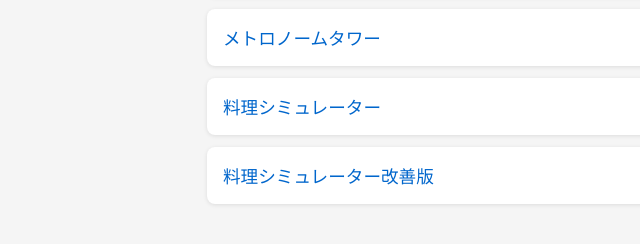
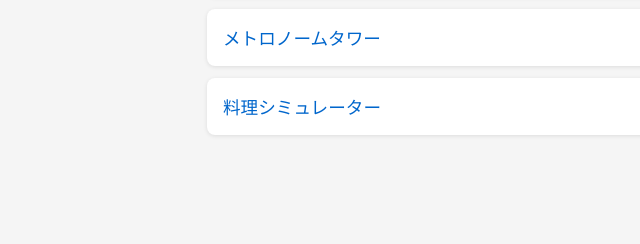
Before and after one commit to AsukaNuno/game, a plain HTML site: page index.html in a window 1280 px wide. Shown: the part 148-392 px from the top of the page, without its empty margins (193-833 px from the left). Drawn offline with Linux system fonts and the light colour scheme.

Commit message:
Update index.html

```diff
--- a/index.html
+++ b/index.html
@@ -18,7 +18,6 @@
     <li><a href="./number/">数当てゲーム</a></li>
     <li><a href="./metronome/">メトロノームタワー</a></li>
     <li><a href="./cooking/">料理シミュレーター</a></li>
-    <li><a href="./cooking2/">料理シミュレーター改善版</a></li>
   </ul>
 </body>
 </html>
```
